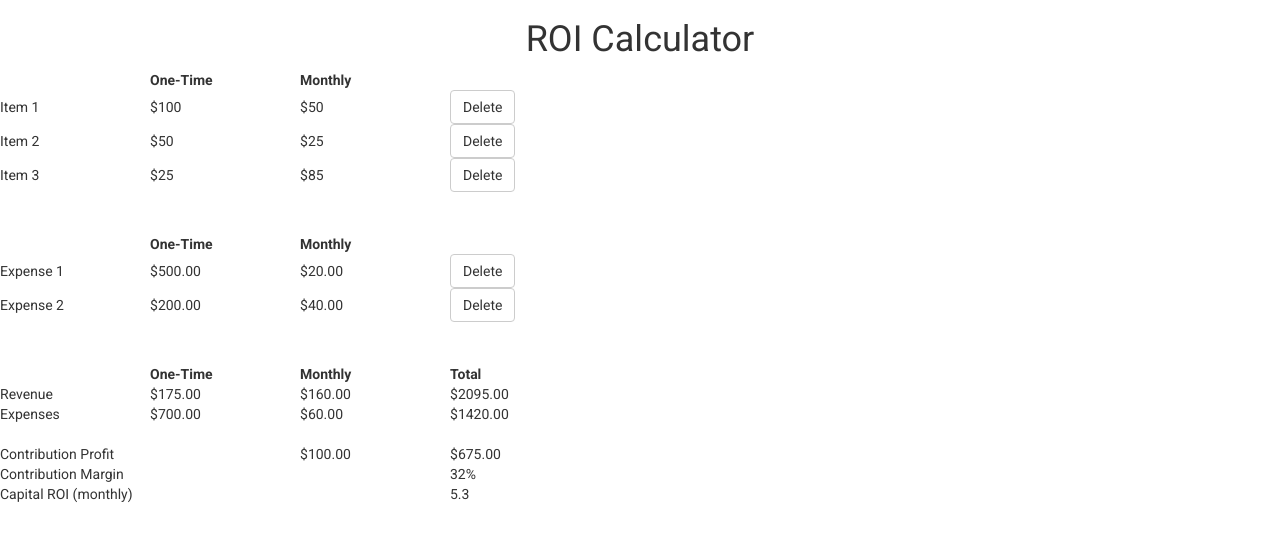
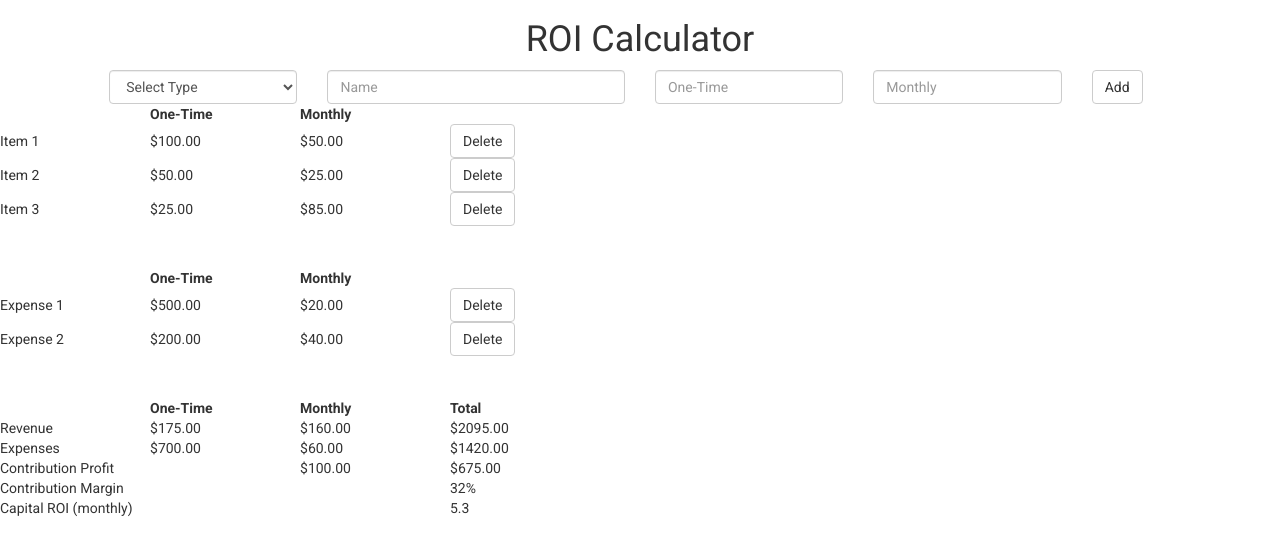
Before and after one commit to jischr/roi-calculator, a React (Create React App) app: page / in a window 1280 px wide. Shown: the top 554 px of the page. Built offline with nearby package versions, Linux system fonts and the light colour scheme.

Commit message:
working roi

```diff
--- a/src/App.css
+++ b/src/App.css
@@ -11,3 +11,7 @@
 .expenses-table td, .revenue-table td, .totals-table td {
   width: 100px
 }
+
+.error {
+  color: red;
+}
--- a/src/App.js
+++ b/src/App.js
@@ -1,5 +1,9 @@
 import React, { Component } from 'react';
-import { Button } from 'react-bootstrap'
+import {
+  Row,
+  Col,
+  Button,
+  FormControl } from 'react-bootstrap'
 import './App.css';
 
 class App extends Component {
@@ -37,8 +41,21 @@ class App extends Component {
       oneTimeExpense: 700,
       monthlyRevenue: 160,
       monthlyExpense: 60,
+      newType: '',
+      newName: '',
+      newOneTime: '',
+      newMonthly: '',
+      error: false
     }
+
     this.handleDelete = this.handleDelete.bind(this)
+    this.handleAdd = this.handleAdd.bind(this)
+
+    // Controlled Form Element functions
+    this.handleTypeChange = this.handleTypeChange.bind(this)
+    this.handleNameChange = this.handleNameChange.bind(this)
+    this.handleOneTimeChange = this.handleOneTimeChange.bind(this)
+    this.handleMonthlyChange = this.handleMonthlyChange.bind(this)
   }
 
   // Delete expense or revenue from list
@@ -63,14 +80,70 @@ class App extends Component {
     })
   }
 
+  handleTypeChange(e) {
+    this.setState({
+      newType: e.target.value
+    })
+  }
+  handleNameChange(e) {
+    this.setState({
+      newName: e.target.value
+    })
+  }
+
+  handleMonthlyChange(e) {
+    this.setState({
+      newMonthly: Number(e.target.value)
+    })
+  }
+  handleOneTimeChange(e) {
+    this.setState({
+      newOneTime: Number(e.target.value)
+    })
+  }
+
+  handleAdd(e) {
+    e.preventDefault()
+    // handle form errors
+    if (!this.state.newType || !this.state.newName || !this.state.newMonthly || !this.state.newOneTime) {
+      this.setState({
+        error: true
+      })
+    }
+    else {
+      // typeOfAmount will be either 'expenses' or 'revenue'
+      let typeOfAmount = this.state.newType
+      let monthly = typeOfAmount === 'expenses' ? 'monthlyExpense' : 'monthlyRevenue'
+      let oneTime = typeOfAmount === 'expenses' ? 'oneTimeExpense' : 'oneTimeRevenue'
+      // state array of revenues or expenses
+      let items = this.state[typeOfAmount]
+      items.push({
+        name: this.state.newName,
+        oneTime:this.state.newOneTime,
+        monthly: this.state.newMonthly
+      })
+      this.setState({
+        error: false,
+        [typeOfAmount]: items,
+        [monthly]: this.state[monthly] + this.state.newMonthly,
+        [oneTime]: this.state[oneTime] + this.state.newOneTime,
+        newName: '',
+        newMonthly: '',
+        newOneTime: '',
+        newType: ''
+      })
+      // clear values
+    }
+  }
+
   render() {
     // create table rows from revenue state list
     let revenueTableData = this.state.revenue.map((item, index) => {
       return (
         <tr key={"revenue" + index}>
           <td>{item.name}</td>
-          <td>${item.oneTime}</td>
-          <td>${item.monthly}</td>
+          <td>${item.oneTime.toFixed(2)}</td>
+          <td>${item.monthly.toFixed(2)}</td>
           <td><Button onClick={() => this.handleDelete('revenue', index)}>Delete</Button></td>
         </tr>
       )
@@ -98,8 +171,58 @@ class App extends Component {
     return (
       <div>
         <h1 className="text-center">ROI Calculator</h1>
+        {/* Add new expense or revenue form */}
+        <form onSubmit={this.handleAdd}>
+          <Row>
+            <Col sm={2} smOffset={1}>
+              <FormControl
+                componentClass="select"
+                onChange = {this.handleTypeChange}
+                value={this.state.newType ? this.state.newType : 'choose'}>
+                <option value="choose" disabled={true}>Select Type</option>
+                <option value="revenue">Revenue</option>
+                <option value="expenses">Expense</option>
+              </FormControl>
+            </Col>
+            <Col sm={3}>
+              <FormControl
+                type="text"
+                placeholder="Name"
+                onChange = {this.handleNameChange}
+                value={this.state.newName ? this.state.newName : ''}
+              />
+            </Col>
+            <Col sm={2}>
+              <FormControl
+                type="number"
+                placeholder="One-Time"
+                onChange = {this.handleOneTimeChange}
+                step="0.01"
+                value={this.state.newOneTime ? this.state.newOneTime : ''}
+              />
+            </Col>
+            <Col sm={2}>
+              <FormControl
+                type="number"
+                placeholder="Monthly"
+                onChange = {this.handleMonthlyChange}
+                step="0.01"
+                value={this.state.newMonthly ? this.state.newMonthly : ''}
+              />
+            </Col>
+            <Col sm={1}>
+              <Button type="submit">
+                Add
+              </Button>
+            </Col>
+          </Row>
+        </form>
+        {/* form errors */}
+        { this.state.error &&
+          <h4 className="error text-center">Please fill out all fields</h4>
+        }
+        {/* Revenue Table */}
         <div className="roi-tables">
-          {/* Revenue Table */}
           <table className="revenue-table">
             <thead>
               <tr>
@@ -150,8 +273,6 @@ class App extends Component {
                 <td>${(this.state.monthlyExpense).toFixed(2)}</td>
                 <td>${totalExpense.toFixed(2)}</td>
               </tr>
-
-              <br/>
               <tr>
                 <td>Contribution Profit</td>
                 <td></td>
```
